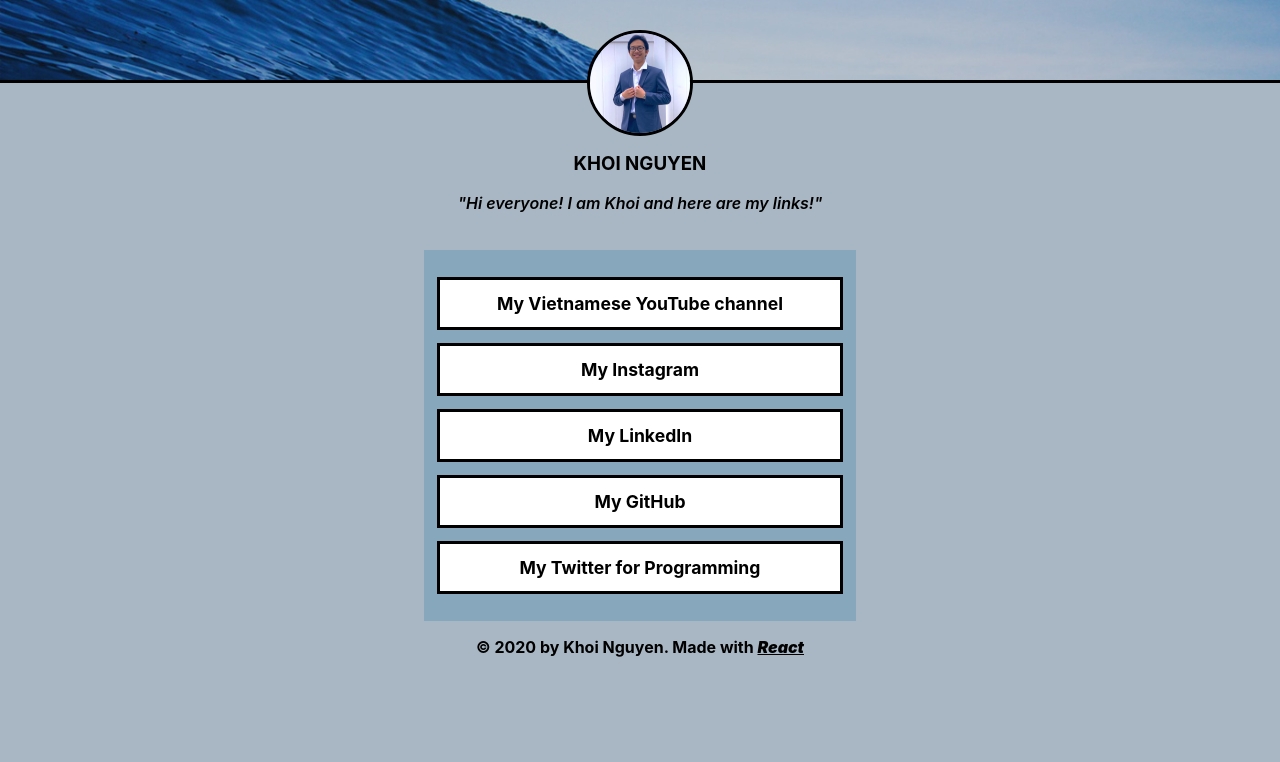
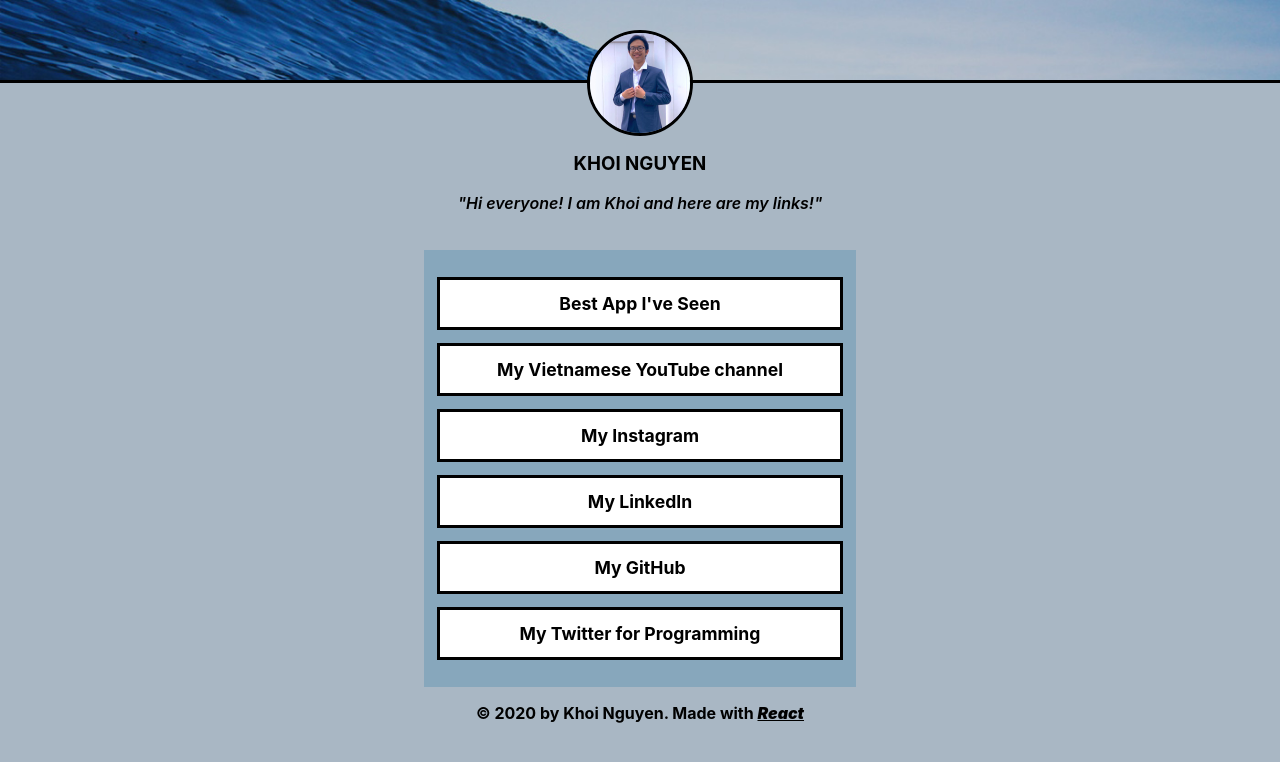
Before and after one commit to KhoiUna/khoilinks, a React (Create React App) app: page / in a window 1280 px wide. Shown: the top 762 px of the page. Built offline with nearby package versions, Linux system fonts and the light colour scheme.

Commit message:
update links

```diff
--- a/src/components/Links.js
+++ b/src/components/Links.js
@@ -1,6 +1,7 @@
 import React from "react";
 
 const myLinks = [
+  "Best App I've Seen",
   "My Vietnamese YouTube channel",
   "My Instagram",
   "My LinkedIn",
@@ -8,6 +9,7 @@ const myLinks = [
   "My Twitter for Programming",
 ];
 const url = [
+  "https://sharethemeal.org/donate",
   "https://www.youtube.com/c/khoiuna",
   "https://www.instagram.com/khoi.una/",
   "https://www.linkedin.com/in/khoiuna",
```
